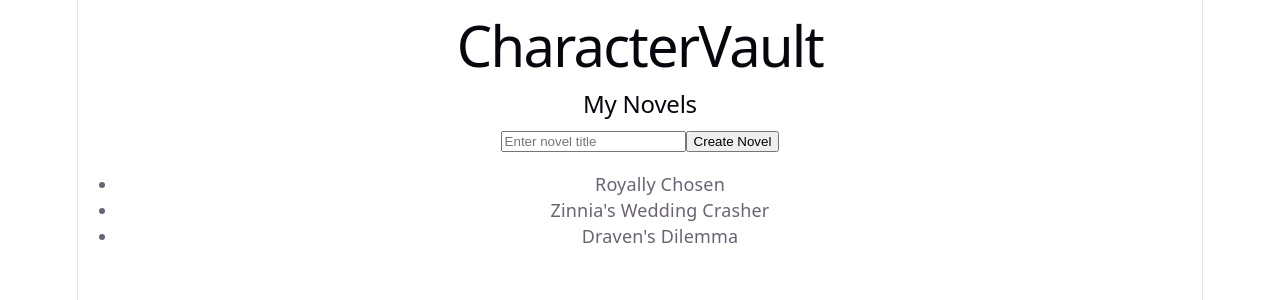
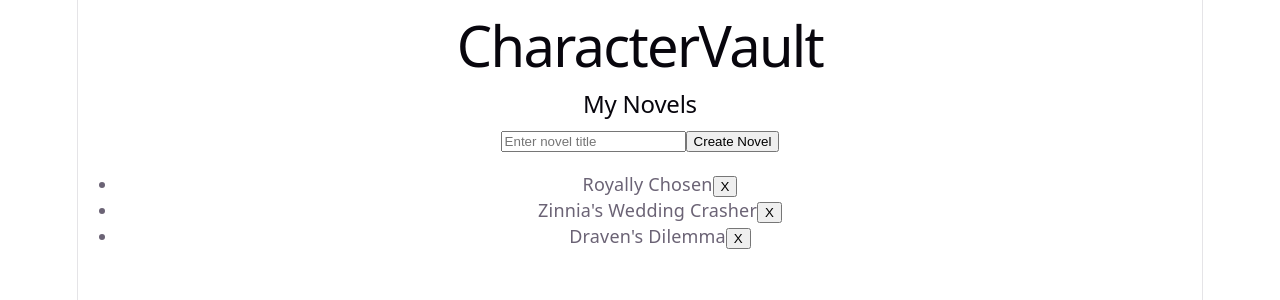
Before and after one commit to tassenraihantrima/CharacterVault, a React (Vite) app: page / in a window 1280 px wide. Shown: the top 300 px of the page. Built offline with nearby package versions, Linux system fonts and the light colour scheme.

Commit message:
added delete button

```diff
--- a/src/App.jsx
+++ b/src/App.jsx
@@ -31,12 +31,12 @@ function App() {
 
     // clear the input box
     setNovelTitle('')
+  }
 
-    //Delete
-    function deleteNovel(id) {
-      // keep every novel except the one with the matching id
-      setNovels(novels.filter(novel => novel.id !== id))
-    }
+  //Delete
+  function deleteNovel(id) {
+    // keep every novel except the one with the matching id
+    setNovels(novels.filter(novel => novel.id !== id))
   }
   return (
     <div>
@@ -60,7 +60,9 @@ function App() {
       {/* Display the list of novels */}
       <ul>
         {novels.map(novel => (
-          <li key={novel.id}>{novel.title}</li>
+          <li key={novel.id}>{novel.title}
+            <button onClick={() => deleteNovel(novel.id)}>X</button>
+          </li>
         ))}
       </ul>
     </div>
```
